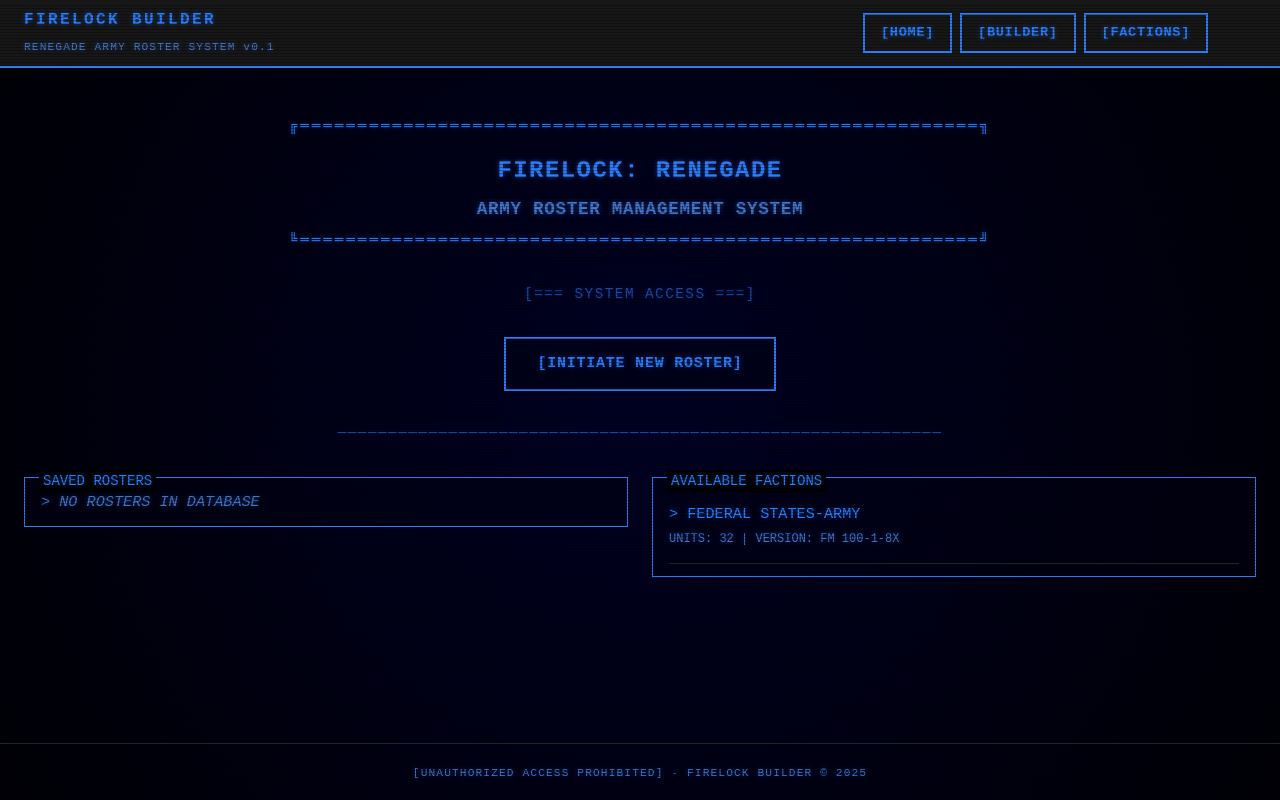
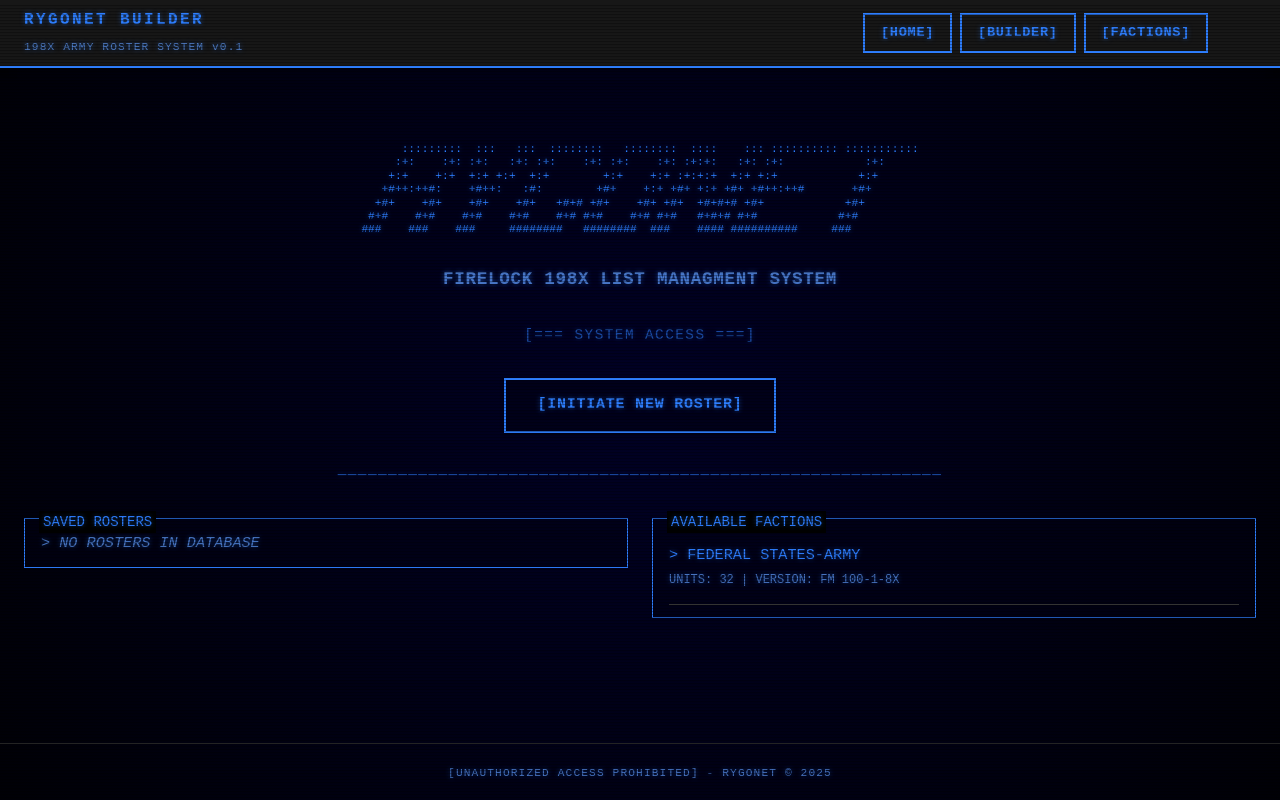
Before and after one commit to aSipiere/rygonet, a React (Vite) app: page / in a window 1280 px wide. Built offline with nearby package versions, Linux system fonts and the light colour scheme; some icons are missing.

Commit message:
fixing copy and build issues

```diff
--- a/index.html
+++ b/index.html
@@ -4,7 +4,7 @@
     <meta charset="UTF-8" />
     <link rel="icon" type="image/svg+xml" href="/vite.svg" />
     <meta name="viewport" content="width=device-width, initial-scale=1.0" />
-    <title>Firelock Builder</title>
+    <title>Rygonet</title>
   </head>
   <body>
     <div id="root"></div>
--- a/src/components/armyBuilder/ArmyRoster.tsx
+++ b/src/components/armyBuilder/ArmyRoster.tsx
@@ -10,7 +10,7 @@ import {
   useSensor,
   useSensors,
 } from '@dnd-kit/core';
-import { Roster, RosterUnit } from '@/types';
+import { Roster } from '@/types';
 import { useRoster } from '@/hooks/useRoster';
 import { getUnitsInGroup, getUngroupedUnits } from '@/utils/roster';
 import { TerminalBox } from '@/components/common/TerminalBox';
--- a/src/components/layout/AppBar.tsx
+++ b/src/components/layout/AppBar.tsx
@@ -30,7 +30,7 @@ export function AppBar() {
               fontSize: '0.7rem',
             }}
           >
-            RENEGADE ARMY ROSTER SYSTEM v0.1
+            198X ARMY ROSTER SYSTEM v0.1
           </Typography>
         </Box>
 
--- a/src/components/layout/Layout.tsx
+++ b/src/components/layout/Layout.tsx
@@ -38,7 +38,7 @@ export function Layout({ children }: LayoutProps) {
             fontSize: '0.7rem',
           }}
         >
-          [UNAUTHORIZED ACCESS PROHIBITED] - FIRELOCK BUILDER © 2025
+          [UNAUTHORIZED ACCESS PROHIBITED] - RYGONET © 2025
         </Typography>
       </Box>
     </Box>
--- a/src/components/playMode/PlayModeGroup.tsx
+++ b/src/components/playMode/PlayModeGroup.tsx
@@ -1,4 +1,4 @@
-import { Box, Grid } from '@mui/material';
+import Grid from '@mui/material/Grid';
 import { RosterGroup, RosterUnit } from '@/types';
 import { TerminalBox } from '@/components/common/TerminalBox';
 import { PlayModeUnitCard } from './PlayModeUnitCard';
@@ -18,7 +18,7 @@ export function PlayModeGroup({ group, units, factionId }: PlayModeGroupProps) {
     <TerminalBox title={title} variant="heavy">
       <Grid container spacing={2}>
         {units.map((rosterUnit) => (
-          <Grid item xs={12} sm={6} md={4} lg={3} key={rosterUnit.id}>
+          <Grid size={{ xs: 12, sm: 6, md: 4, lg: 3 }} key={rosterUnit.id}>
             <PlayModeUnitCard
               rosterUnit={rosterUnit}
               factionId={factionId}
--- a/src/components/playMode/PlayModeUnitCard.tsx
+++ b/src/components/playMode/PlayModeUnitCard.tsx
@@ -14,7 +14,7 @@ interface PlayModeUnitCardProps {
 
 export function PlayModeUnitCard({ rosterUnit, factionId }: PlayModeUnitCardProps) {
   const { getUnitById } = useFactionDataContext();
-  const { updateUnit, rosterUnitsWithData, currentRoster } = useRoster();
+  const { updateUnit, currentRoster } = useRoster();
 
   const unitDef = getUnitById(factionId, rosterUnit.unitId);
   if (!unitDef) return null;
@@ -46,7 +46,7 @@ export function PlayModeUnitCard({ rosterUnit, factionId }: PlayModeUnitCardProp
   }
 
   // Handle relationship state change
-  const handleRelationshipChange = (event: React.MouseEvent<HTMLElement>, newValue: string | null) => {
+  const handleRelationshipChange = (_event: React.MouseEvent<HTMLElement>, newValue: string | null) => {
     if (newValue === 'none' || newValue === null) {
       // Clear relationship
       updateUnit({
--- a/src/components/roster/RosterGroup.tsx
+++ b/src/components/roster/RosterGroup.tsx
@@ -1,4 +1,5 @@
-import { Grid, Box } from '@mui/material';
+import Grid from '@mui/material/Grid';
+import { Box } from '@mui/material';
 import { Unit } from '@/types/unit';
 import { Divider } from '@components/common/Divider';
 import { UnitCard } from './UnitCard';
@@ -16,7 +17,7 @@ export function RosterGroup({ categoryName, units }: RosterGroupProps) {
       <Divider variant="bracketed" text={categoryName.toUpperCase()} />
       <Grid container spacing={2} sx={{ mt: 2 }}>
         {units.map((unit) => (
-          <Grid item xs={12} sm={6} md={4} lg={3} key={unit.id}>
+          <Grid size={{ xs: 12, sm: 6, md: 4, lg: 3 }} key={unit.id}>
             <UnitCard unit={unit} />
           </Grid>
         ))}
--- a/src/pages/HomePage.tsx
+++ b/src/pages/HomePage.tsx
@@ -27,29 +27,30 @@ export default function HomePage() {
     <Box>
       <Box sx={{ textAlign: 'center', mb: 4, mt: 2 }}>
         <Typography
-          variant="body2"
+          component="pre"
           sx={{
             color: 'primary.main',
-            letterSpacing: '0.2em',
+            fontFamily: 'monospace',
+            fontSize: { xs: '0.4rem', sm: '0.5rem', md: '0.6rem', lg: '0.7rem' },
+            lineHeight: 1.2,
             mb: 2,
+            overflow: 'auto',
           }}
         >
-          ╔═══════════════════════════════════════════════════════════╗
-        </Typography>
-        <Typography variant="h3" component="h1" gutterBottom sx={{ color: 'primary.main' }}>
-          FIRELOCK: RENEGADE
+{`
+
+      :::::::::  :::   :::  ::::::::   ::::::::  ::::    ::: :::::::::: :::::::::::
+     :+:    :+: :+:   :+: :+:    :+: :+:    :+: :+:+:   :+: :+:            :+:
+    +:+    +:+  +:+ +:+  +:+        +:+    +:+ :+:+:+  +:+ +:+            +:+
+   +#++:++#:    +#++:   :#:        +#+    +:+ +#+ +:+ +#+ +#++:++#       +#+
+  +#+    +#+    +#+    +#+   +#+# +#+    +#+ +#+  +#+#+# +#+            +#+
+ #+#    #+#    #+#    #+#    #+# #+#    #+# #+#   #+#+# #+#            #+#
+###    ###    ###     ########   ########  ###    #### ##########     ###
+
+`}
         </Typography>
         <Typography variant="h5" sx={{ color: 'text.secondary', mb: 1 }}>
-          ARMY ROSTER MANAGEMENT SYSTEM
-        </Typography>
-        <Typography
-          variant="body2"
-          sx={{
-            color: 'primary.main',
-            letterSpacing: '0.2em',
-          }}
-        >
-          ╚═══════════════════════════════════════════════════════════╝
+          FIRELOCK 198X LIST MANAGMENT SYSTEM
         </Typography>
       </Box>
 
--- a/src/pages/PlayViewPage.tsx
+++ b/src/pages/PlayViewPage.tsx
@@ -2,10 +2,8 @@ import { Typography, Box, Stack, Button } from '@mui/material';
 import { useNavigate } from 'react-router-dom';
 import ArrowBackIcon from '@mui/icons-material/ArrowBack';
 import { useRoster } from '@/hooks/useRoster';
-import { useFactionDataContext } from '@/contexts/FactionDataContext';
 import { getUnitsInGroup, getUngroupedUnits } from '@/utils/roster';
 import { Divider } from '@/components/common/Divider';
-import { TerminalBox } from '@/components/common/TerminalBox';
 import { PlayModeGroup } from '@/components/playMode/PlayModeGroup';
 
 export default function PlayViewPage() {
--- a/src/pages/RosterBuilderPage.tsx
+++ b/src/pages/RosterBuilderPage.tsx
@@ -1,5 +1,6 @@
 import { useState, useEffect } from 'react';
-import { Typography, Box, Grid } from '@mui/material';
+import { Typography, Box } from '@mui/material';
+import Grid from '@mui/material/Grid';
 import { Divider } from '@components/common/Divider';
 import { useRoster } from '@/hooks/useRoster';
 import { UnitSelector } from '@/components/armyBuilder/UnitSelector';
@@ -7,7 +8,7 @@ import { ArmyRoster } from '@/components/armyBuilder/ArmyRoster';
 import { RosterSelectionDialog } from '@/components/armyBuilder/RosterSelectionDialog';
 
 export default function RosterBuilderPage() {
-  const { currentRoster, createRoster, loadRoster, addUnit, savedRosters, isEditMode, isSharedRoster } = useRoster();
+  const { currentRoster, createRoster, loadRoster, addUnit, savedRosters, isEditMode } = useRoster();
   const [showRosterDialog, setShowRosterDialog] = useState(false);
 
   // Update dialog visibility based on roster state
@@ -59,12 +60,12 @@ export default function RosterBuilderPage() {
       {/* Two-column layout */}
       <Grid container spacing={3} sx={{ mt: 2 }}>
         {/* Left: Unit Selector */}
-        <Grid xs={12} md={5}>
+        <Grid size={{ xs: 12, md: 5 }}>
           <UnitSelector factionId={currentRoster.factionId} onAddUnit={addUnit} isEditMode={isEditMode} />
         </Grid>
 
         {/* Right: Current Roster */}
-        <Grid xs={12} md={7}>
+        <Grid size={{ xs: 12, md: 7 }}>
           <ArmyRoster roster={currentRoster} />
         </Grid>
       </Grid>
--- a/src/utils/constants.ts
+++ b/src/utils/constants.ts
@@ -12,5 +12,5 @@ export const UNIT_TYPES = ['Vec', 'Inf', 'Air'] as const;
 
 export const DEFAULT_POINTS_LIMIT = 100;
 
-export const APP_NAME = 'Firelock Builder';
+export const APP_NAME = 'Rygonet Builder';
 export const APP_VERSION = '0.1.0';
```
Also changed, not shown: 2 other files (tests, documents, lock files or other folders).
